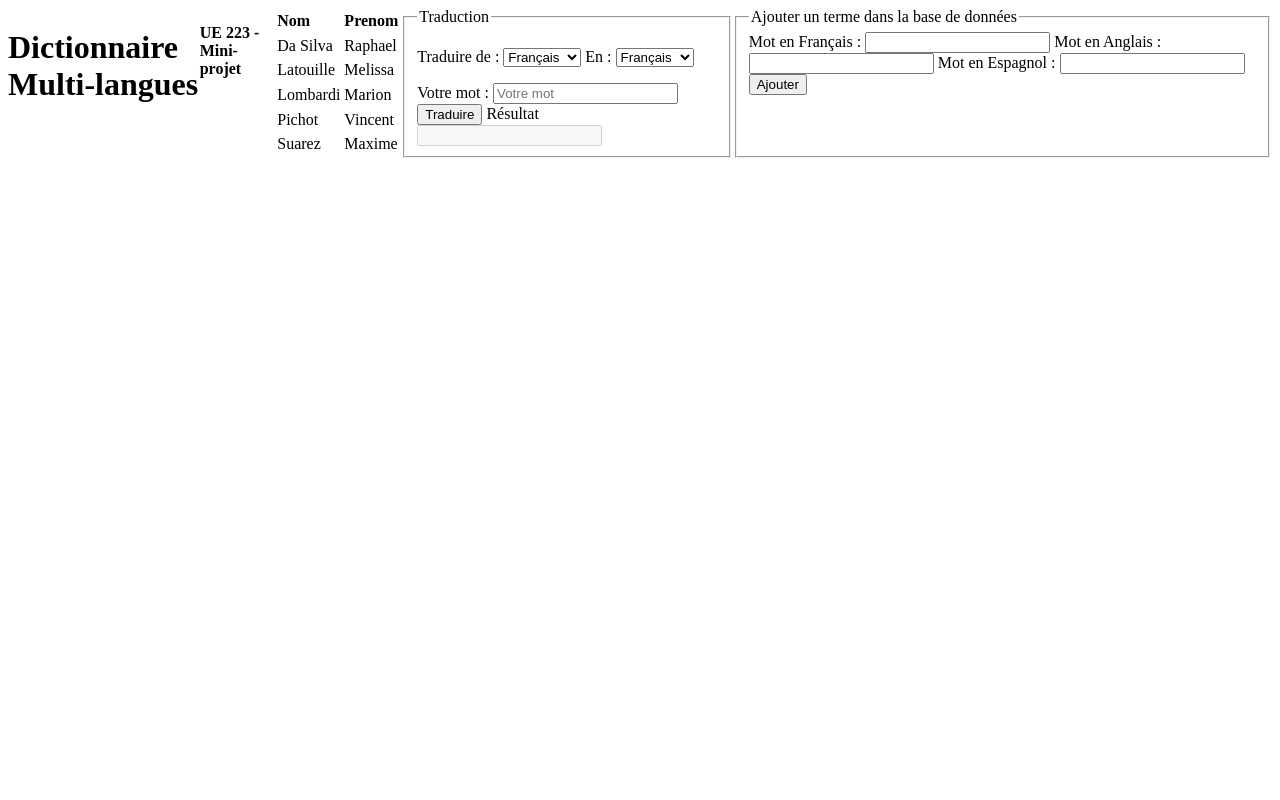
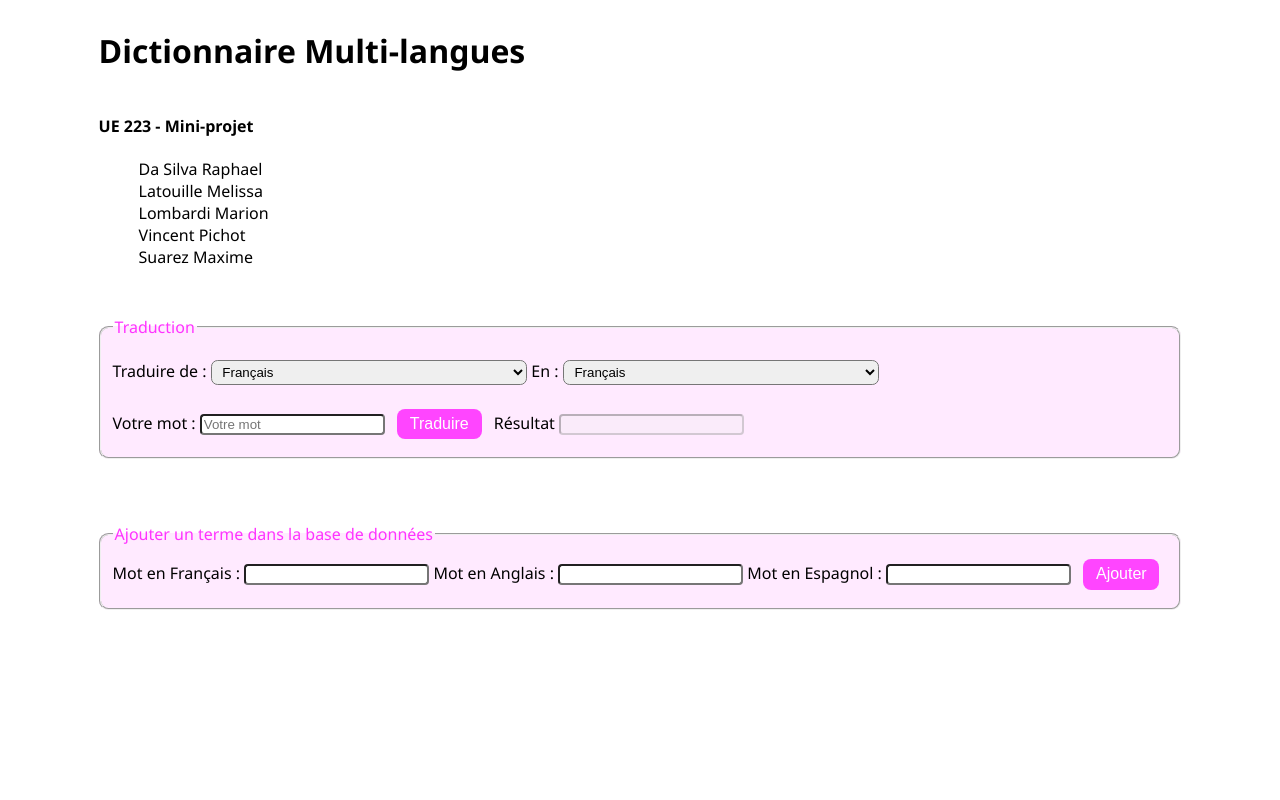
Before and after one commit to PichTic/ue223-groupe1, a PHP site: page / in a window 1280 px wide. Run offline with PHP 8.4, Linux system fonts and the light colour scheme; some libraries are stand-ins or nearby versions.

Commit message:
Version fonctionnelle avec le css à jour et une bdd rempli

```diff
--- a/index.php
+++ b/index.php
@@ -11,36 +11,18 @@
 
 <body>
 	<div class="container">
+		<div class="row">
 			<h1>Dictionnaire Multi-langues</h1>
-		<p>
-			<strong>UE 223 - Mini-projet</strong><br/>
-			<table>
-				<tr>
-					<td><strong>Nom</strong></td>
-					<td><strong>Prenom</strong></td>
-				</tr>
-				<tr>
-					<td>Da Silva</td>
-					<td>Raphael</td>
-				</tr>
-				<tr>
-					<td>Latouille</td>
-					<td>Melissa</td>
-				</tr>
-				<tr>
-					<td>Lombardi</td>
-					<td>Marion</td>
-				</tr>
-				<tr>
-					<td>Pichot</td>
-					<td>Vincent</td>
-				</tr>
-				<tr>
-					<td>Suarez</td>
-					<td>Maxime</td>
-				</tr>
-			</table>
-		</p>
+			<div class="students">
+				<h4>UE 223 - Mini-projet</h4>
+				<ul>
+ 					<li>Da Silva Raphael</li>
+ 					<li>Latouille Melissa</li>
+ 					<li>Lombardi Marion</li>
+ 					<li>Vincent Pichot</li>
+ 					<li>Suarez Maxime</li>
+  				</ul>
+			</div>
  			<fieldset>
 				<legend>Traduction</legend>
 				<p>Traduire de :
@@ -81,6 +63,7 @@
 				</form>
 			</fieldset>
 		</div>
+	</div>
 
 	<script src="https://cdnjs.cloudflare.com/ajax/libs/jquery/3.2.1/jquery.min.js"></script>
 	<script src="./plugin/jquery.flexdatalist.min.js"></script>
--- a/style.css
+++ b/style.css
@@ -1,7 +1,13 @@
-html
+html {
+	width: 100%;
+	height: 100%;
+}
 
-body
-
+body{
+	font-family: "Segoe UI", Helvetica, Arial, sans-serif;
+	width: auto;
+	height: auto;
+}
 
 
 ul { list-style: none; }
@@ -11,3 +17,75 @@ ul { list-style: none; }
 	flex-direction: row;
 	justify-content: space-around;
 }
+
+fieldset {
+  	border-radius: 0.6em;
+  	margin: 2em 0em;
+	background-color: rgba(255,51,255,0.1); /* hex #3366FF */
+}
+
+legend {
+  	color: rgb(255,51,255); /* hex #3366FF */
+}
+
+.row {
+	display: flex;
+ 	flex-direction: column;
+ 	justify-content: space-between;
+}
+
+
+button {
+	background-color: rgba(255,51,255,0.9); /* hex #3366FF */
+  	border: none;
+    color: rgb(255, 255, 255);
+  	padding: 0.4em 0.8em; margin: 0.5em 0.5em;
+  	text-align: center;
+    display: inline-block;
+    font-size: 1em;
+    border-radius: 0.5em; -webkit-border-radius: 8; -moz-border-radius: 8;
+}
+
+button:hover {
+
+	background-color: rgba(255,20,255,0.8); /* hex #0044ff */
+	box-shadow: 0.1em 0.1em 0.1em rgba(255,20,255,0.5);
+}
+
+select {
+  	border-radius: 0.5em;
+  	width: 30%;
+ 	padding: 0.2em 0.5em;
+}
+
+input{
+	border-radius:0.3em;
+}
+
+input:hover {
+  	border-color: rgb(0,0,0);
+}
+
+input:focus {
+ 	border: solid 0.15em rgb(255,51,255); /* hex #3366FF */
+}
+
+@media screen and (max-width: 480px) {
+ 	.container {
+ 		flex-direction: column;
+ 	}
+ 	.students {
+ 		position: absolute;
+ 		bottom: 0;
+ 		font-size: 0.8em;
+ 	}
+ 	button {
+ 		width: 30%;
+ 		text-align: center;
+ 		margin-left: auto; margin-right: auto;
+ 	}
+ 	form {
+ 		display: flex;
+ 		flex-direction: column;
+ 	}
+}
```
Also changed, not shown: mots.sql (+65 -12 lines). Lines whose indentation alone changed are shown as unchanged.
